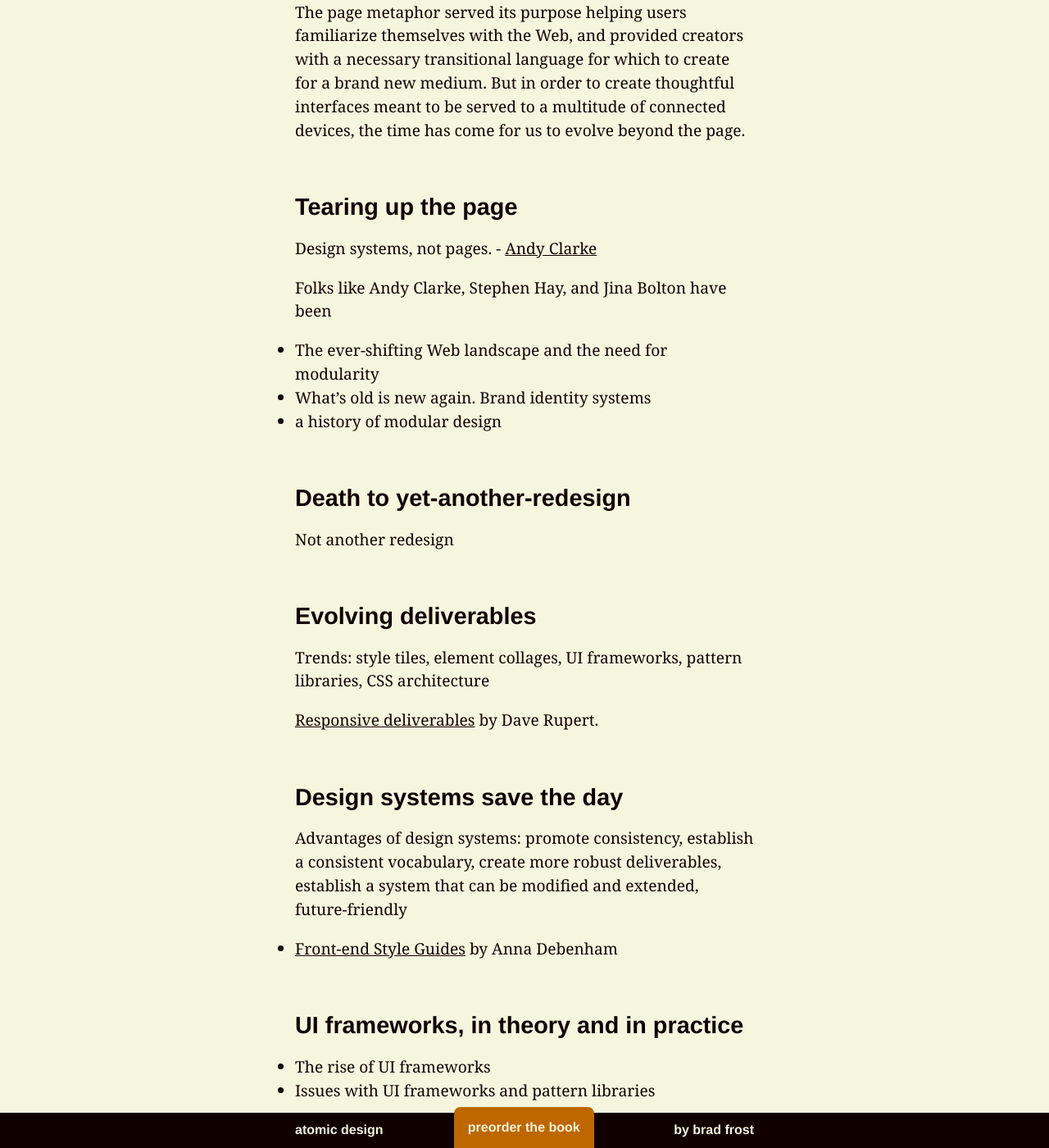
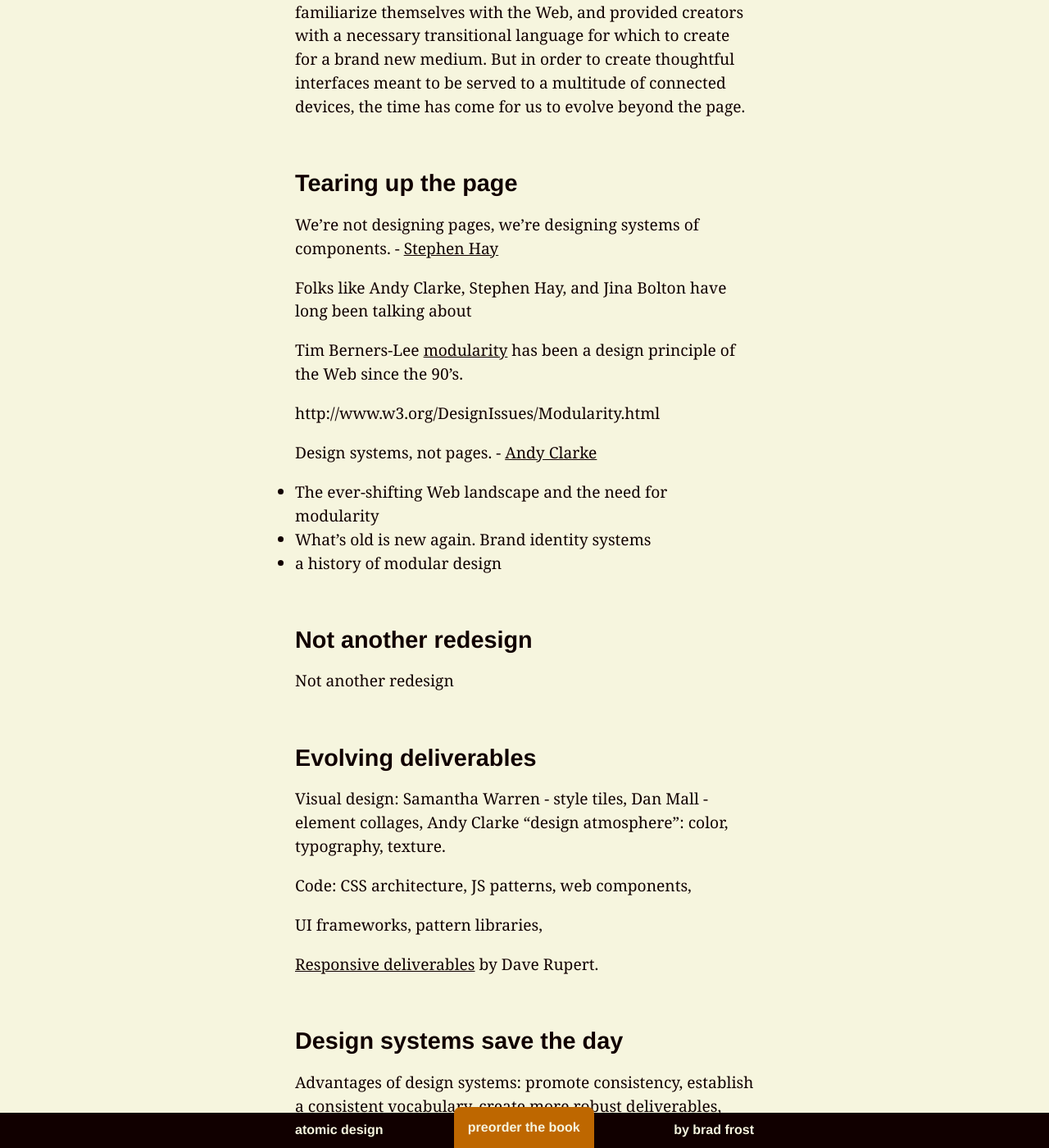
Before and after one commit to bradfrost/atomic-design, a Jekyll site: the page built from chapter-1.md, in a window 1280 px wide and 1400 px high, scrolled down 3086 px. Shown: the whole window at 82% size. Built offline with Jekyll 4.4.1, drawn with Linux system fonts in a browser that asks for light colours; some of the changed text lies outside the part shown.

Commit message:
Fixed #18

```diff
--- a/chapter-1.md
+++ b/chapter-1.md
@@ -47,20 +47,31 @@ The page metaphor served its purpose helping users familiarize themselves with t
 
 ## Tearing up the page
 
+> We’re not designing pages, we’re designing systems of components. - [Stephen Hay](http://bradfrost.com/blog/mobile/bdconf-stephen-hay-presents-responsive-design-workflow/)
+
+
+Folks like Andy Clarke, Stephen Hay, and Jina Bolton have long been talking about
+
+Tim Berners-Lee [modularity](http://www.w3.org/DesignIssues/Principles.html#Modular) has been a design principle of the Web since the 90’s.
+
+http://www.w3.org/DesignIssues/Modularity.html
+
 > Design systems, not pages. - [Andy Clarke](stuffandnonsense.co.uk/blog/about/walls_come_tumbling_down_presentation_slides_and_transcript/)
-
-Folks like Andy Clarke, Stephen Hay, and Jina Bolton have been
 
 - The ever-shifting Web landscape and the need for modularity
 - What’s old is new again. Brand identity systems
 - a history of modular design
 
-## Death to yet-another-redesign
+## Not another redesign
 
 Not another redesign
 
 ## Evolving deliverables
-Trends: style tiles, element collages, UI frameworks, pattern libraries, CSS architecture
+Visual design: Samantha Warren - style tiles, Dan Mall - element collages, Andy Clarke “design atmosphere”: color, typography, texture.
+
+Code: CSS architecture, JS patterns, web components,
+
+UI frameworks, pattern libraries,
 
 [Responsive deliverables](http://daverupert.com/2013/04/responsive-deliverables/) by Dave Rupert.
 
```
Also changed, not shown: other parts of chapter-1.md (+1 -1 lines).
